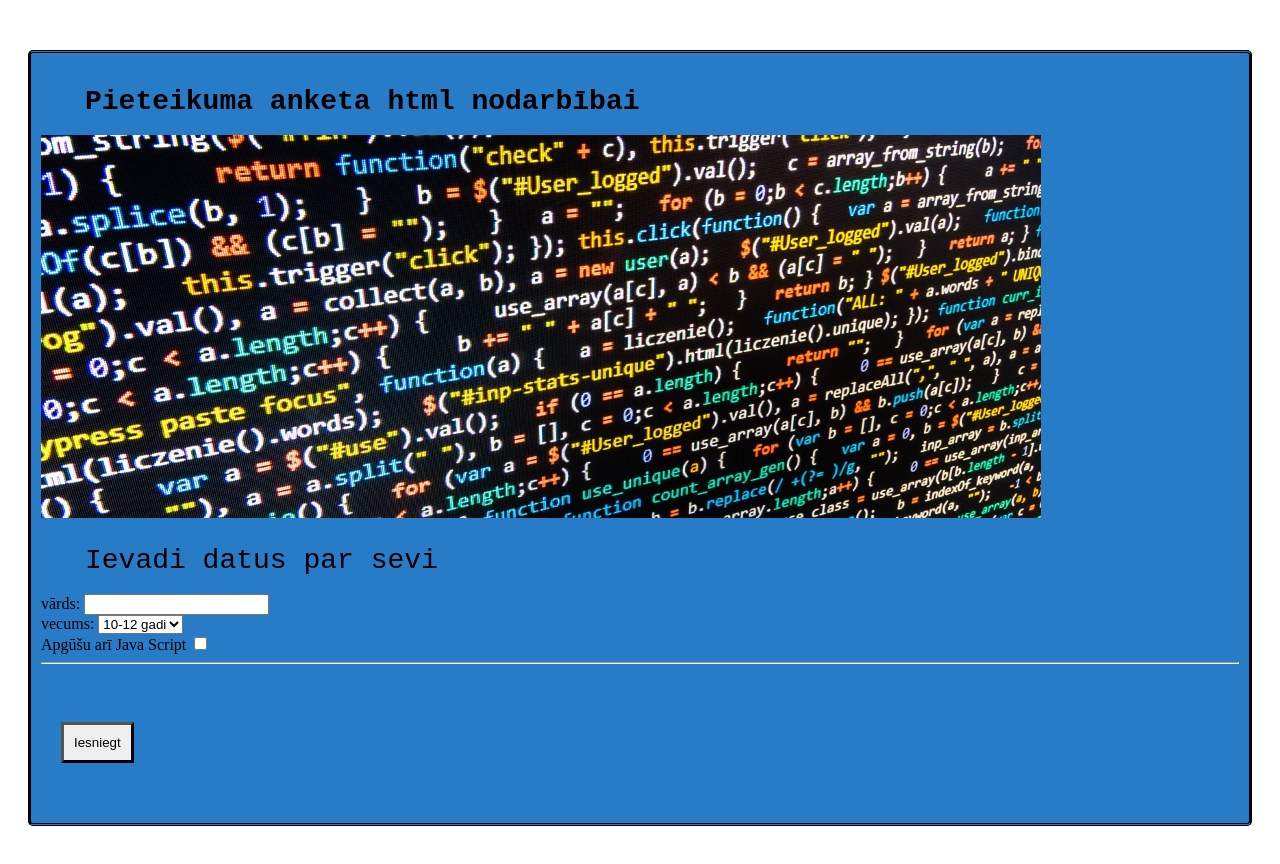
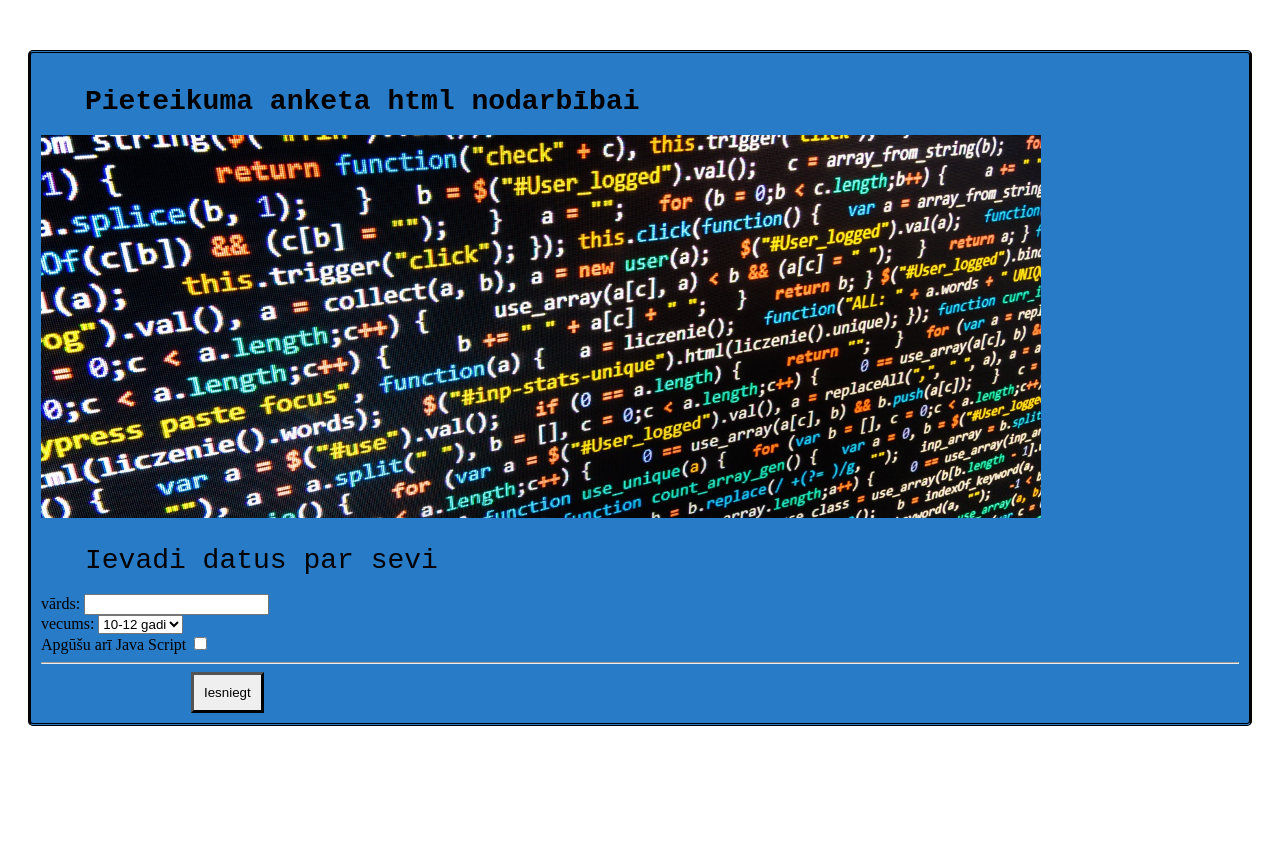
Before and after one commit to ancenata/projekts1, a plain HTML site: page index.html in a window 1280 px wide. After the commit the page ends 800 px from the top, so only its background shows below. Drawn offline with Linux system fonts and the light colour scheme.

Commit message:
Update stili.css

```diff
--- a/stili.css
+++ b/stili.css
@@ -22,7 +22,6 @@ margin: 50px 20px 50px 20px;
   border-width: medium;
   border-radius: 10px:;
   padding: 10px 10px 10px 10px;
-  margin: 50px 20px 50px 20px;
 }
 .textkaste{
 width: 185px;
```
